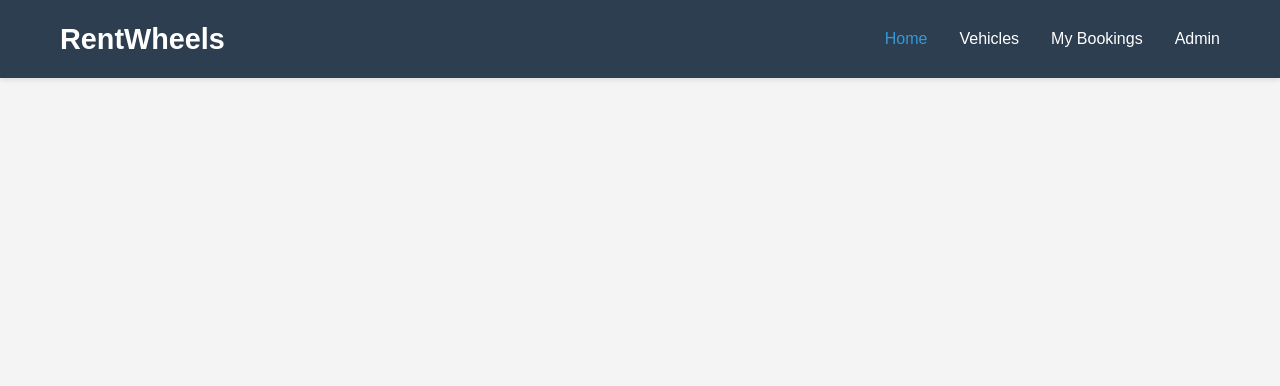
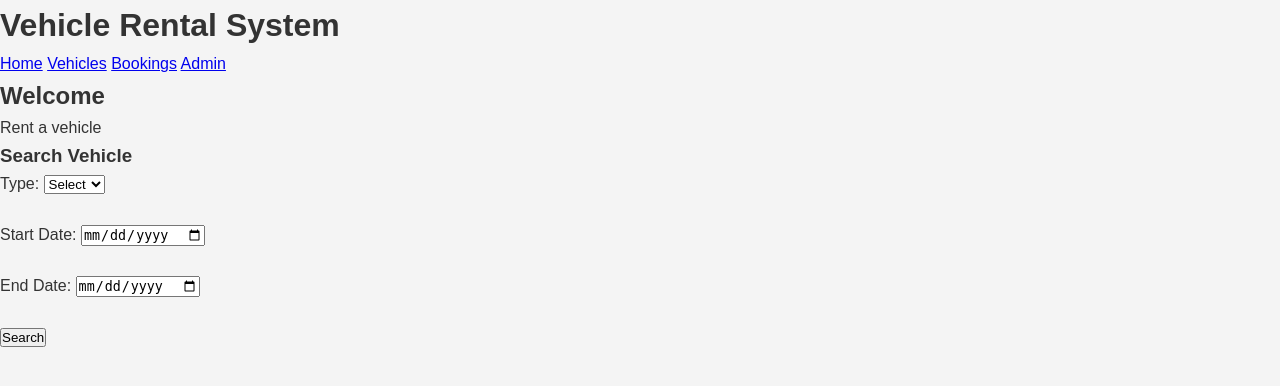
Before and after one commit to sravanireddy2000/VehicleRentalSytem, a Flask app: page / in a window 1280 px wide. Shown: the top 386 px of the page. Run offline with Flask 3, Linux system fonts and the light colour scheme.

Commit message:
searchbox_section

```diff
--- a/templates/index.html
+++ b/templates/index.html
@@ -1,26 +1,51 @@
 <!DOCTYPE html>
-<html lang="en">
+<html>
 <head>
-    <meta charset="UTF-8">
-    <meta name="viewport" content="width=device-width, initial-scale=1.0">
     <title>Vehicle Rental System</title>
-    <link rel="stylesheet" href="/static/css/style.css">
+    <link rel="stylesheet" href="{{ url_for('static', filename='css/style.css') }}">
 </head>
 <body>
-    <nav class="navbar">
-        <div class="container">
-            <div class="logo">
-                <h2>RentWheels</h2>
-            </div>
-            <ul class="navigationLinks">
-                <li><a href="/" class="active">Home</a></li>
-                <li><a href="/vehicles">Vehicles</a></li>
-                <li><a href="/bookings">My Bookings</a></li>
-                <li><a href="/admin">Admin</a></li>
-            </ul>
+
+    <div class="headerSection">
+        <h1>Vehicle Rental System</h1>
+        <div class="navBar">
+            <a href="/">Home</a>
+            <a href="/vehicles">Vehicles</a>
+            <a href="/bookings">Bookings</a>
+            <a href="/admin">Admin</a>
         </div>
-    </nav>
+    </div>
 
-    <script src="/static/js/main.js"></script>
+    <div class="mainContent">
+
+        <div class="welcomeBox">
+            <h2>Welcome</h2>
+            <p>Rent a vehicle</p>
+        </div>
+
+        <div class="searchBox">
+            <h3>Search Vehicle</h3>
+            <form>
+                <label>Type:</label>
+                <select name="vehicleType">
+                    <option value="">Select</option>
+                    <option value="sedan">Sedan</option>
+                    <option value="suv">SUV</option>
+                    <option value="truck">Truck</option>
+                </select>
+                <br><br>
+
+                <label>Start Date:</label>
+                <input type="date" name="startDate">
+                <br><br>
+
+                <label>End Date:</label>
+                <input type="date" name="endDate">
+                <br><br>
+
+                <button type="submit">Search</button>
+            </form>
+        </div>
+
 </body>
 </html>
```
